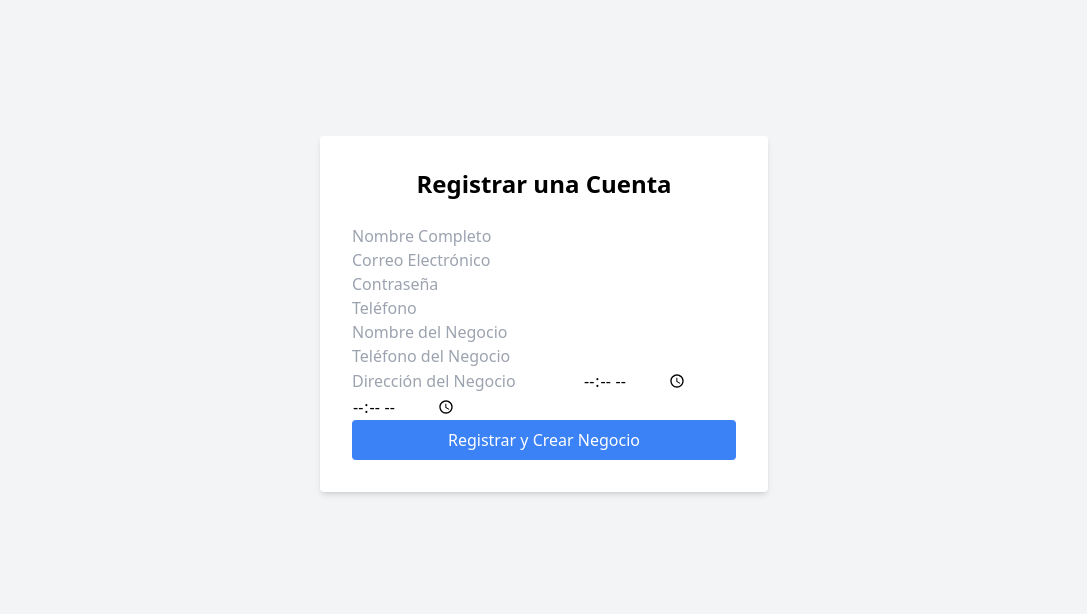
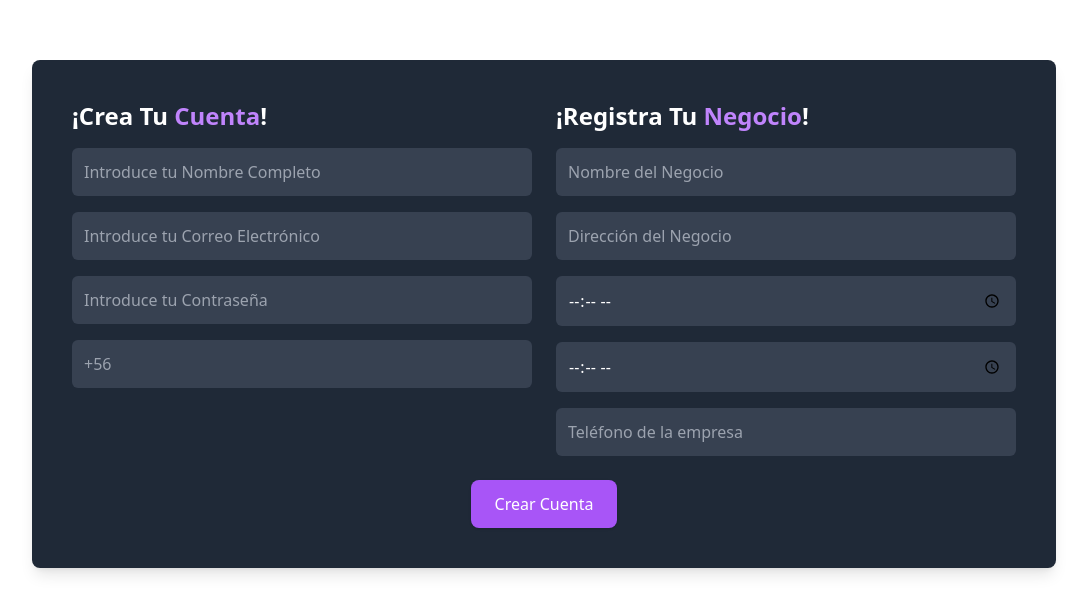
Before and after one commit to Miguex34/Rheaa, a React app in the folder barberia-frontend/: page /register in a window 1280 px wide. Shown: the part 102-716 px from the top of the page, without its empty margins (96-1183 px from the left). Built offline with nearby package versions, Linux system fonts and the light colour scheme; the HTML template or start-up script is replaced by a standard one.

Commit message:
se agrego css al register

```diff
--- a/barberia-frontend/src/App.js
+++ b/barberia-frontend/src/App.js
@@ -2,7 +2,6 @@
 import React from 'react';
 import { BrowserRouter as Router, Routes, Route, Navigate, useLocation } from 'react-router-dom';
 import Sidebar from './components/Sidebar';
-import CrearNegocio from './components/CrearNegocio';
 import PanelReservas from './components/PanelReservas';
 import Servicios from './components/Servicios';
 import Profesionales from './components/Profesionales';
@@ -35,7 +34,6 @@ const AppContent = () => {
         <Routes>
           <Route path="/login" element={<Login />} />
           <Route path="/register" element={<Register />} />
-          <Route path="/crear-negocio" element={<PrivateRoute><CrearNegocio /></PrivateRoute>} />
           <Route path="/panel-reservas" element={<PrivateRoute><PanelReservas /></PrivateRoute>} />
           <Route path="/servicios" element={<PrivateRoute><Servicios /></PrivateRoute>} />
           <Route path="/profesionales" element={<PrivateRoute><Profesionales /></PrivateRoute>} />
--- a/barberia-frontend/src/components/CrearNegocio.js
+++ /dev/null
@@ -1,123 +0,0 @@
-import React, { useState } from 'react';
-import axios from 'axios';
-
-const CrearNegocio = () => {
-  const [formData, setFormData] = useState({
-    nombre: '',
-    telefono: '',
-    direccion: '',
-    horario_inicio: '',
-    horario_cierre: '',
-  });
-
-  const [responseMessage, setResponseMessage] = useState('');
-
-  const handleChange = (e) => {
-    setFormData({
-      ...formData,
-      [e.target.name]: e.target.value,
-    });
-  };
-
-  const handleSubmit = async (e) => {
-    e.preventDefault();
-    try {
-      const token = localStorage.getItem('token'); // Obtener el token desde el almacenamiento local
-      const response = await axios.post(
-        'http://localhost:5000/api/negocio/crear',
-        formData, // Enviar solo los datos relevantes (sin el correo)
-        {
-          headers: {
-            Authorization: `Bearer ${token}`, // Enviar el token en el encabezado
-          },
-        }
-      );
-      setResponseMessage('Negocio creado exitosamente!');
-    } catch (error) {
-      setResponseMessage(`Error al crear el negocio: ${error.response?.data?.error || 'Error desconocido'}`);
-    }
-  };
-
-  return (
-    <div className="flex justify-center items-center h-screen bg-gray-100">
-      <div className="bg-white p-8 rounded shadow-md w-full max-w-md">
-        <h1 className="text-2xl font-bold mb-6 text-center">Crear Negocio</h1>
-        <form onSubmit={handleSubmit}>
-          <div className="mb-4">
-            <label htmlFor="nombre" className="block text-gray-700">Nombre del Negocio</label>
-            <input
-              type="text"
-              id="nombre"
-              name="nombre"
-              value={formData.nombre}
-              onChange={handleChange}
-              className="w-full p-2 border border-gray-300 rounded mt-1"
-              required
-            />
-          </div>
-          <div className="mb-4">
-            <label htmlFor="telefono" className="block text-gray-700">Teléfono</label>
-            <input
-              type="text"
-              id="telefono"
-              name="telefono"
-              value={formData.telefono}
-              onChange={handleChange}
-              className="w-full p-2 border border-gray-300 rounded mt-1"
-              required
-            />
-          </div>
-          <div className="mb-4">
-            <label htmlFor="direccion" className="block text-gray-700">Dirección</label>
-            <input
-              type="text"
-              id="direccion"
-              name="direccion"
-              value={formData.direccion}
-              onChange={handleChange}
-              className="w-full p-2 border border-gray-300 rounded mt-1"
-              required
-            />
-          </div>
-          <div className="mb-4">
-            <label htmlFor="horario_inicio" className="block text-gray-700">Horario de Inicio</label>
-            <input
-              type="time"
-              id="horario_inicio"
-              name="horario_inicio"
-              value={formData.horario_inicio}
-              onChange={handleChange}
-              className="w-full p-2 border border-gray-300 rounded mt-1"
-              required
-            />
-          </div>
-          <div className="mb-4">
-            <label htmlFor="horario_cierre" className="block text-gray-700">Horario de Cierre</label>
-            <input
-              type="time"
-              id="horario_cierre"
-              name="horario_cierre"
-              value={formData.horario_cierre}
-              onChange={handleChange}
-              className="w-full p-2 border border-gray-300 rounded mt-1"
-              required
-            />
-          </div>
-          <button
-            type="submit"
-            className="w-full bg-blue-500 text-white p-2 rounded hover:bg-blue-600"
-          >
-            Crear Negocio
-          </button>
-        </form>
-        {responseMessage && (
-          <div className="mt-4 text-center text-red-500">
-            {responseMessage}
-          </div>
-        )}
-      </div>
-    </div>
-  );
-};
-
-export default CrearNegocio;
--- a/barberia-frontend/src/components/Register.js
+++ b/barberia-frontend/src/components/Register.js
@@ -30,9 +30,6 @@ const Register = () => {
   const handleSubmit = async (e) => {
     e.preventDefault();
 
-    // Imprimir los datos del formulario para verificar
-    console.log('Datos enviados:', formData);
-
     try {
       const response = await axios.post('http://localhost:5000/api/users/register', formData);
       const { token } = response.data;
@@ -45,42 +42,58 @@ const Register = () => {
   };
 
   return (
-    <div className="flex justify-center items-center h-screen bg-gray-100">
-      <div className="bg-white p-8 rounded shadow-md w-full max-w-md">
-        <h1 className="text-2xl font-bold mb-6 text-center">Registrar una Cuenta</h1>
-        <form onSubmit={handleSubmit}>
+    <div className="flex justify-center items-center min-h-screen bg-white px-4">
+      <div className="w-full max-w-5xl bg-gray-800 rounded-lg shadow-lg p-6 md:p-10 space-y-6">
+        <div className="grid grid-cols-1 md:grid-cols-2 gap-6">
+          <div>
+            <h2 className="text-2xl font-bold text-white mb-4">
+              ¡Crea Tu <span className="text-purple-400">Cuenta</span>!
+            </h2>
+            <form className="space-y-4">
               <input
                 type="text"
                 name="nombre"
-            placeholder="Nombre Completo"
+                placeholder="Introduce tu Nombre Completo"
                 value={formData.nombre}
                 onChange={handleChange}
                 required
+                className="w-full p-3 bg-gray-700 text-white rounded-md focus:outline-none focus:ring-2 focus:ring-purple-500"
               />
               <input
                 type="email"
                 name="correo"
-            placeholder="Correo Electrónico"
+                placeholder="Introduce tu Correo Electrónico"
                 value={formData.correo}
                 onChange={handleChange}
                 required
+                className="w-full p-3 bg-gray-700 text-white rounded-md focus:outline-none focus:ring-2 focus:ring-purple-500"
               />
               <input
                 type="password"
                 name="contraseña"
-            placeholder="Contraseña"
+                placeholder="Introduce tu Contraseña"
                 value={formData.contraseña}
                 onChange={handleChange}
                 required
+                className="w-full p-3 bg-gray-700 text-white rounded-md focus:outline-none focus:ring-2 focus:ring-purple-500"
               />
               <input
                 type="tel"
                 name="telefono"
-            placeholder="Teléfono"
+                placeholder="+56"
                 value={formData.telefono}
                 onChange={handleChange}
                 required
+                className="w-full p-3 bg-gray-700 text-white rounded-md focus:outline-none focus:ring-2 focus:ring-purple-500"
               />
+            </form>
+          </div>
+
+          <div>
+            <h2 className="text-2xl font-bold text-white mb-4">
+              ¡Registra Tu <span className="text-purple-400">Negocio</span>!
+            </h2>
+            <form className="space-y-4">
               <input
                 type="text"
                 name="nombreNegocio"
@@ -88,14 +101,7 @@ const Register = () => {
                 value={formData.nombreNegocio}
                 onChange={handleChange}
                 required
-          />
-          <input
-            type="text"
-            name="telefonoNegocio"
-            placeholder="Teléfono del Negocio"
-            value={formData.telefonoNegocio}
-            onChange={handleChange}
-            required
+                className="w-full p-3 bg-gray-700 text-white rounded-md focus:outline-none focus:ring-2 focus:ring-purple-500"
               />
               <input
                 type="text"
@@ -104,14 +110,16 @@ const Register = () => {
                 value={formData.direccionNegocio}
                 onChange={handleChange}
                 required
+                className="w-full p-3 bg-gray-700 text-white rounded-md focus:outline-none focus:ring-2 focus:ring-purple-500"
               />
               <input
                 type="time"
                 name="horario_inicio"
-            placeholder="Horario de Inicio"
+                placeholder="Horario de Apertura"
                 value={formData.horario_inicio}
                 onChange={handleChange}
                 required
+                className="w-full p-3 bg-gray-700 text-white rounded-md focus:outline-none focus:ring-2 focus:ring-purple-500"
               />
               <input
                 type="time"
@@ -120,12 +128,30 @@ const Register = () => {
                 value={formData.horario_cierre}
                 onChange={handleChange}
                 required
+                className="w-full p-3 bg-gray-700 text-white rounded-md focus:outline-none focus:ring-2 focus:ring-purple-500"
               />
+              <input
+                type="tel"
+                name="telefonoNegocio"
+                placeholder="Teléfono de la empresa"
+                value={formData.telefonoNegocio}
+                onChange={handleChange}
+                required
+                className="w-full p-3 bg-gray-700 text-white rounded-md focus:outline-none focus:ring-2 focus:ring-purple-500"
+              />
+            </form>
+          </div>
+        </div>
 
-          <button type="submit" className="w-full bg-blue-500 text-white p-2 rounded hover:bg-blue-600">
-            Registrar y Crear Negocio
+        <div className="flex justify-center">
+          <button
+            onClick={handleSubmit}
+            className="bg-purple-500 text-white px-6 py-3 rounded-lg shadow hover:bg-purple-600 transition duration-300"
+          >
+            Crear Cuenta
           </button>
-        </form>
+        </div>
+
         {responseMessage && (
           <div className="mt-4 text-center text-red-500">
             {responseMessage}
--- a/barberia-frontend/src/components/Sidebar.js
+++ b/barberia-frontend/src/components/Sidebar.js
@@ -8,9 +8,7 @@ const Sidebar = ({ tieneNegocio }) => {
       <div className="p-4 text-xl font-bold">Rhea Reserve</div>
       <ul className="mt-4">
         {/* Opción siempre visible */}
-        <li className="p-2 hover:bg-gray-700">
-          <Link to="/crear-negocio">Crea Tu Negocio</Link>
-        </li>
+
 
         {/* Opciones visibles solo si tiene un negocio */}
         {tieneNegocio && (
--- a/package.json
+++ b/package.json
@@ -13,5 +13,10 @@
     "build": "react-scripts build",
     "test": "react-scripts test",
     "eject": "react-scripts eject"
+  },
+  "devDependencies": {
+    "autoprefixer": "^10.4.20",
+    "postcss": "^8.4.47",
+    "tailwindcss": "^3.4.13"
   }
 }
```
Also changed, not shown: tailwind.config.js (added, +9 -0 lines), 1 other file (tests, documents, lock files or other folders). Lines whose indentation alone changed are shown as unchanged.
